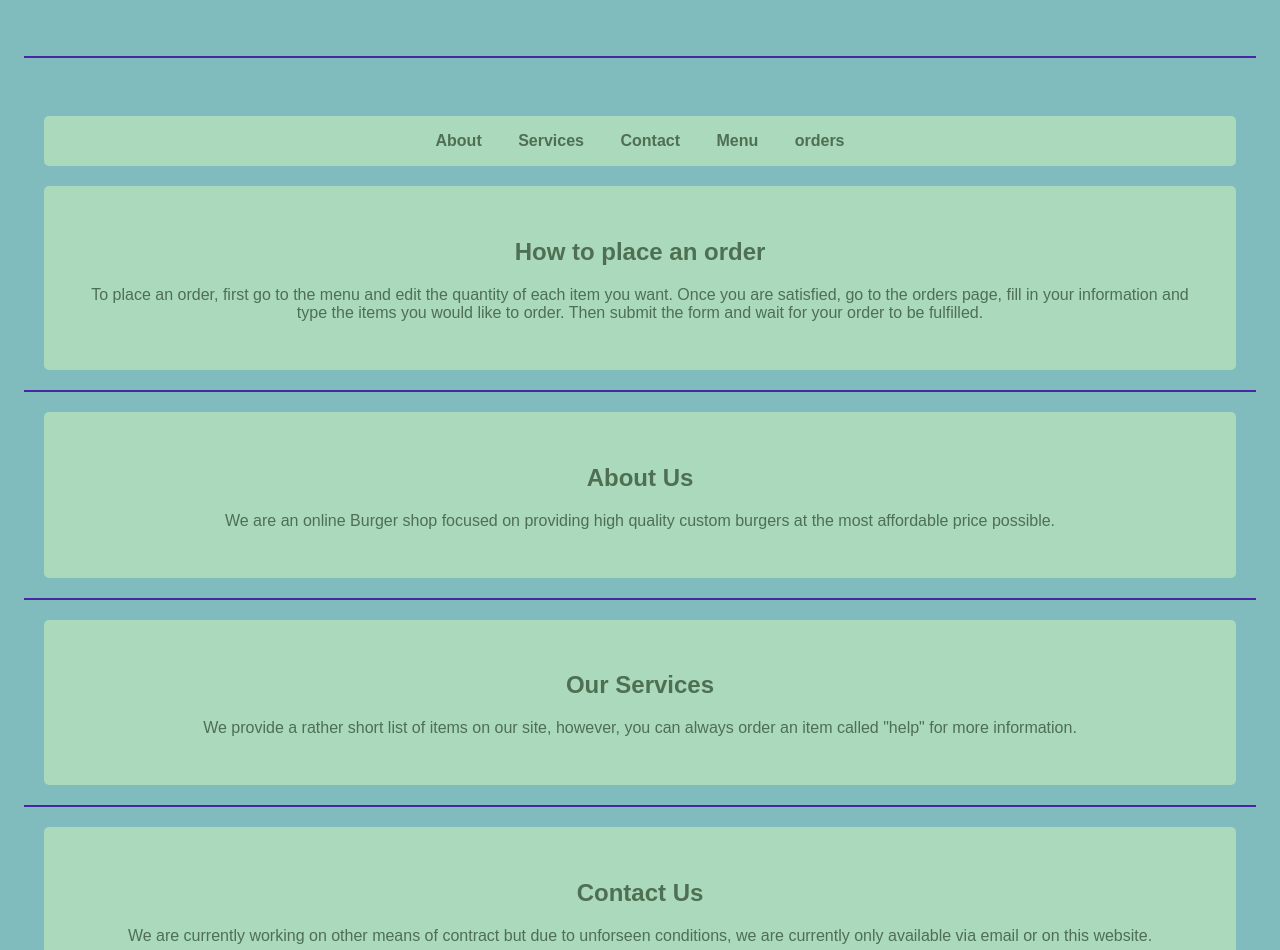
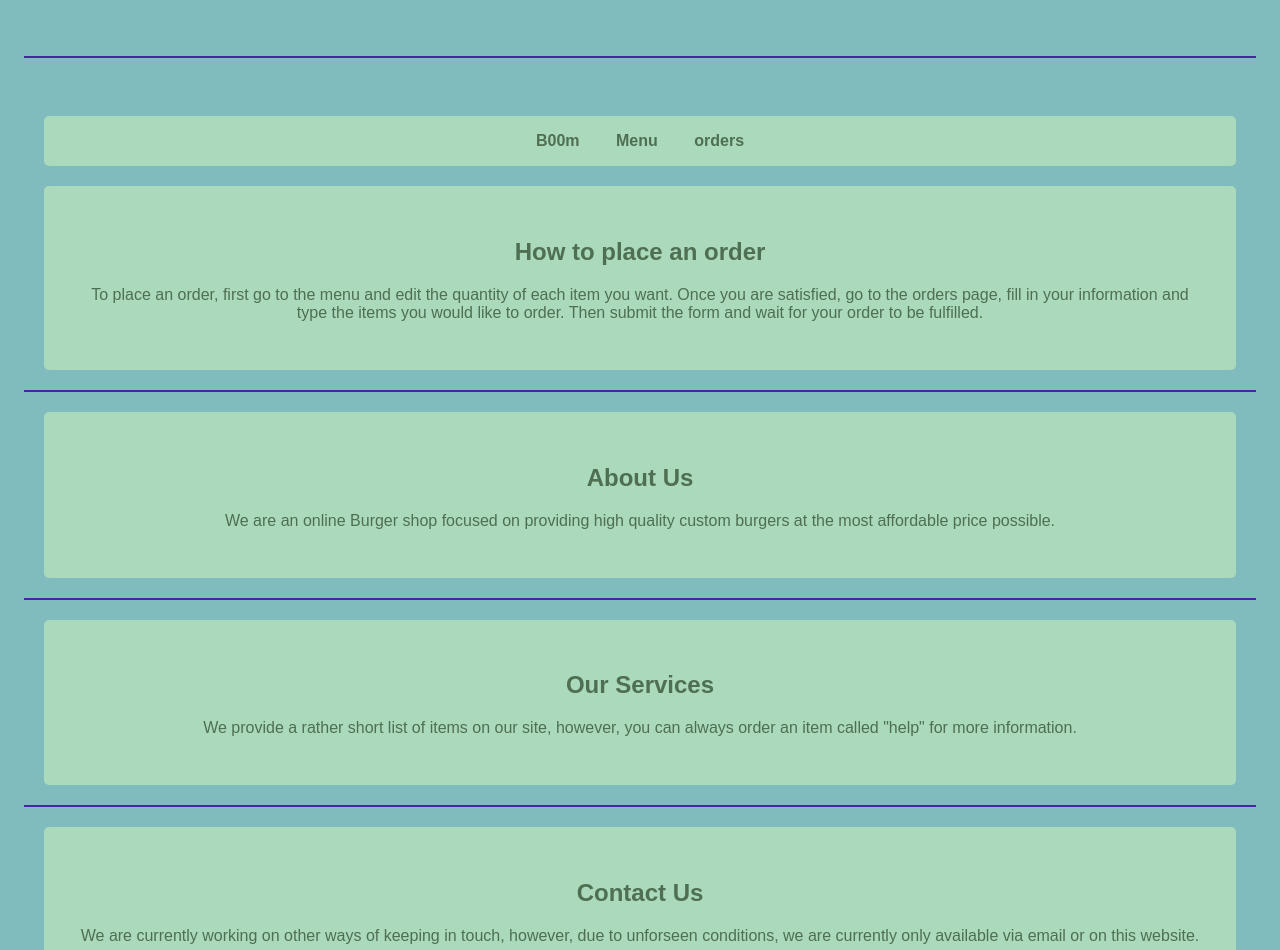
Before and after one commit to Boom835/boom, a plain HTML site: page index.html in a window 1280 px wide. Shown: the part 242-1192 px from the top of the page. Drawn offline with Linux system fonts and the light colour scheme.

Commit message:
Update index.html

```diff
--- a/index.html
+++ b/index.html
@@ -20,11 +20,9 @@
     <hr>
     <br>
   <nav>
-    <a href="#about">About</a>
-    <a href="#services">Services</a>
-    <a href="#contact">Contact</a>
-   <a href="menu.html">Menu</a>
-       <a href="orders.html">orders</a>
+    <a href="https://boom835.github.io/boom/">B00m</a>
+    <a href="menu.html">Menu</a>
+    <a href="orders.html">orders</a>
   </nav>
 
     <section id="how">
@@ -47,7 +45,7 @@
 
   <section id="contact">
     <h2>Contact Us</h2>
-    <p>We are currently working on other means of contract but due to unforseen conditions, we are currently only available via email or on this website.</p>
+    <p>We are currently working on other ways of keeping in touch, however, due to unforseen conditions, we are currently only available via email or on this website.</p>
 
     <p>We would like to thank our visitors for continued support and for bearing with us during these times.</p>
     <br>
```
